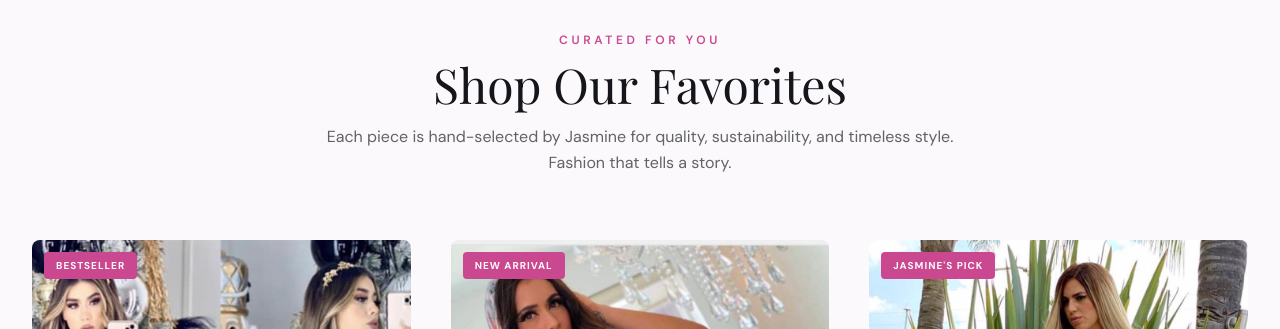
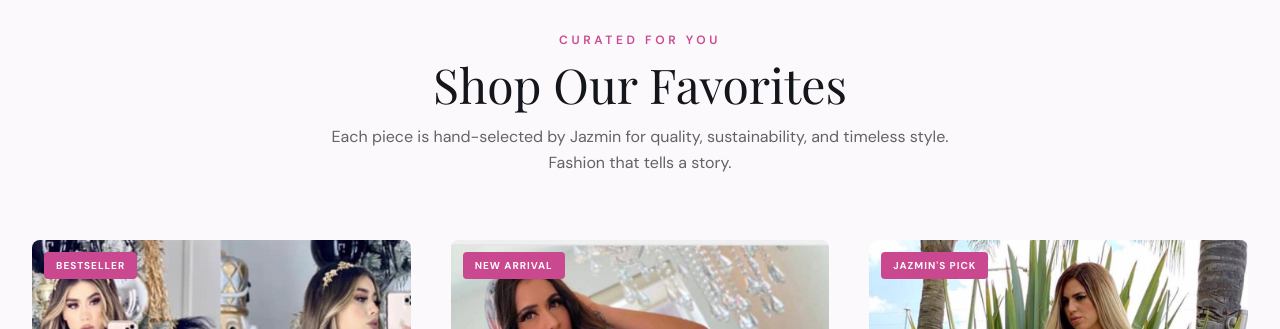
Before and after one commit to Torchline-Group/v0-boutique-e-commerce-store, a Next.js app: page / in a window 1280 px wide. Shown: the part 880-1209 px from the top of the page. Built offline with nearby package versions, Linux system fonts and the light colour scheme; a web font is replaced by a local one.

Commit message:
fix: update Jazmin's photo and name across site\n\nReplace photo and correct name to "Jazmin" in multiple sections.

```diff
--- a/components/featured-products.tsx
+++ b/components/featured-products.tsx
@@ -25,7 +25,7 @@ const products = [
     name: "Pastel Rainbow Crop & Legging Set",
     price: 72,
     image: "/images/product-3.jpg",
-    tag: "Jasmine's Pick",
+    tag: "Jazmin's Pick",
   },
   {
     id: 4,
@@ -127,7 +127,7 @@ export function FeaturedProducts() {
             Shop Our Favorites
           </h2>
           <p className="mt-4 text-muted-foreground leading-relaxed">
-            Each piece is hand-selected by Jasmine for quality, sustainability, and
+            Each piece is hand-selected by Jazmin for quality, sustainability, and
             timeless style. Fashion that tells a story.
           </p>
         </div>
--- a/components/story-section.tsx
+++ b/components/story-section.tsx
@@ -38,7 +38,7 @@ export function StorySection() {
             <div className="relative aspect-[4/5] rounded-lg overflow-hidden">
               <Image
                 src="/images/about-shawna.jpg"
-                alt="Jasmine, founder of Dayanna's Boutique"
+                alt="Jazmin, founder of Dayanna's Boutique"
                 fill
                 className="object-cover"
                 sizes="(max-width: 1024px) 100vw, 50vw"
@@ -55,17 +55,17 @@ export function StorySection() {
               Our Story
             </p>
             <h2 className="font-serif text-3xl sm:text-4xl lg:text-5xl text-foreground leading-tight text-balance">
-              Meet Jasmine
+              Meet Jazmin
             </h2>
             <div className="mt-6 flex flex-col gap-4 text-muted-foreground leading-relaxed">
               <p>
-                Born and raised in Mexico, Jasmine always had a keen eye for great style
+                Born and raised in Mexico, Jazmin always had a keen eye for great style
                 and a deep belief in giving customers a personal experience. She started
                 with two locations in Tijuana and San Diego, pouring her heart into every
                 interaction.
               </p>
               <p>
-                When the cost of rent became overwhelming, Jasmine and her business partner
+                When the cost of rent became overwhelming, Jazmin and her business partner
                 made a bold decision -- move online. What seemed impossible became the
                 greatest opportunity: now sourcing from the entire world, offering better
                 prices, and reaching customers everywhere.
--- a/components/testimonials-section.tsx
+++ b/components/testimonials-section.tsx
@@ -8,13 +8,13 @@ const testimonials = [
   {
     name: "Maria R.",
     location: "Los Angeles, CA",
-    text: "I've never felt so valued as a customer. Jasmine sent me a handwritten thank you note with my order. The dress quality is incredible and knowing 10% went to a good cause made it even sweeter.",
+    text: "I've never felt so valued as a customer. Jazmin sent me a handwritten thank you note with my order. The dress quality is incredible and knowing 10% went to a good cause made it even sweeter.",
     rating: 5,
   },
   {
     name: "Jessica T.",
     location: "Mexico City, MX",
-    text: "Dayanna's isn't just a store -- it's a movement. The clothes are stunning, sustainable, and every interaction feels personal. Jasmine truly cares about her customers and the planet.",
+    text: "Dayanna's isn't just a store -- it's a movement. The clothes are stunning, sustainable, and every interaction feels personal. Jazmin truly cares about her customers and the planet.",
     rating: 5,
   },
   {
```
Also changed, not shown: public/images/about-shawna.jpg.
